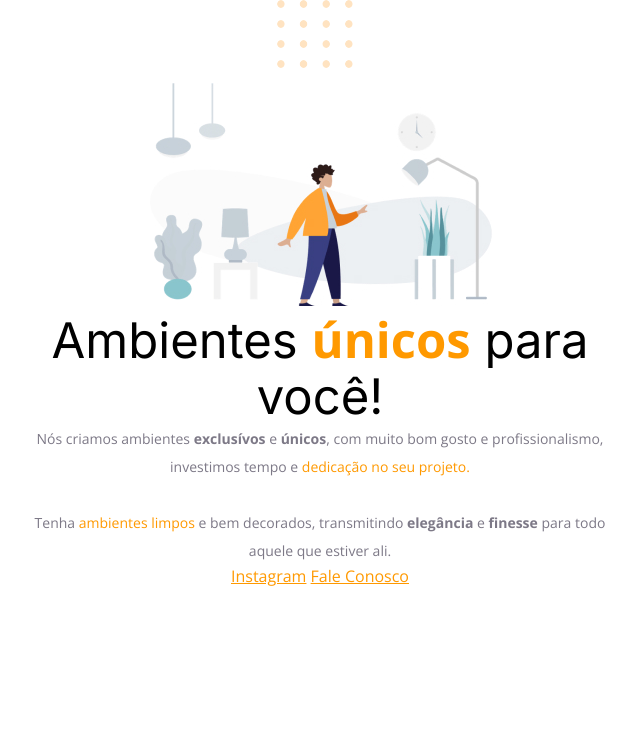
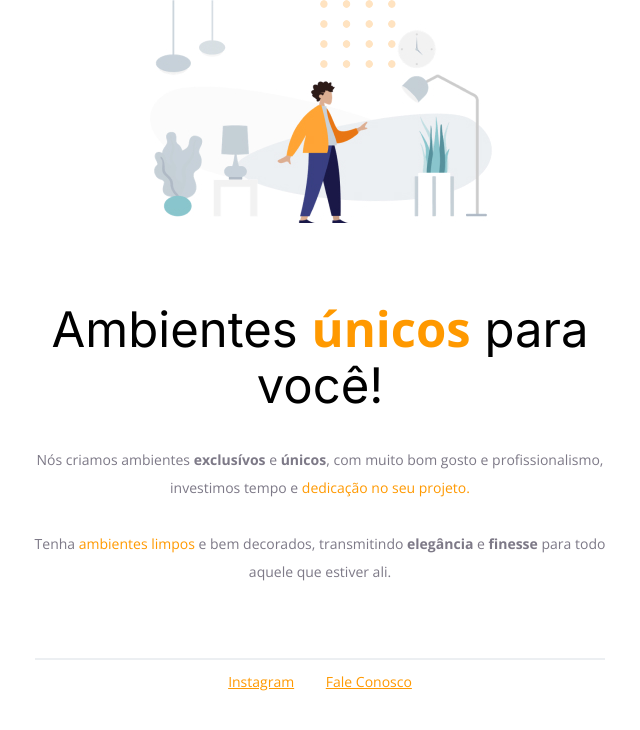
Before and after one commit to alramosf/rocketseat-explorer, a plain HTML site: page projeto 01/index.html in a window 1280 px wide. Shown: the whole page, without its empty margins (320-960 px from the left). Drawn offline with nearby package versions, Linux system fonts and the light colour scheme.

Commit message:
update css

```diff
--- a/projeto 01/index.html
+++ b/projeto 01/index.html
@@ -28,6 +28,7 @@
 
         </p>
         <footer>
+            <div id="line"></div>
             <a href="https://instagram.com/moveisparavoce" target="_blank">Instagram</a>
             <a href="mailto:contato@moveisparavoce.com" target="_blank">Fale Conosco</a>
         </footer>
--- a/projeto 01/style.css
+++ b/projeto 01/style.css
@@ -17,14 +17,19 @@
 #hero{
     width: 592px;
     height: 579px;
-    margin: auto;
+    margin: 0 auto 72px;
+}
+
+#hero img{
+    margin-bottom: 72px;
 }
 
 h1{
     font-family: 'Inter', sans-serif;
-    font-size:49px;
-    line-height:56px;
+    font-size: 49px;
+    line-height: 56px;
     font-weight: normal;
+    margin-bottom: 32px;
 }
 
 h1 span{
@@ -35,12 +40,32 @@
     color:#ff9900;
 }
 
-p{
+p, footer{
     color: #7d7987;
     font-size: 14px;
     line-height: 28px;
 }
 
 footer{
+    margin-top: 72px;
 
 }
+
+footer a + a {
+    margin-left: 28px;
+}
+
+#line{
+    width: 568px;
+    height: 0px;
+
+    margin: 0 auto 8px;
+
+
+    border: 1px solid #ECEFF2;
+}
+
+#balls{
+    position: fixed;
+    top: ;
+}
```
